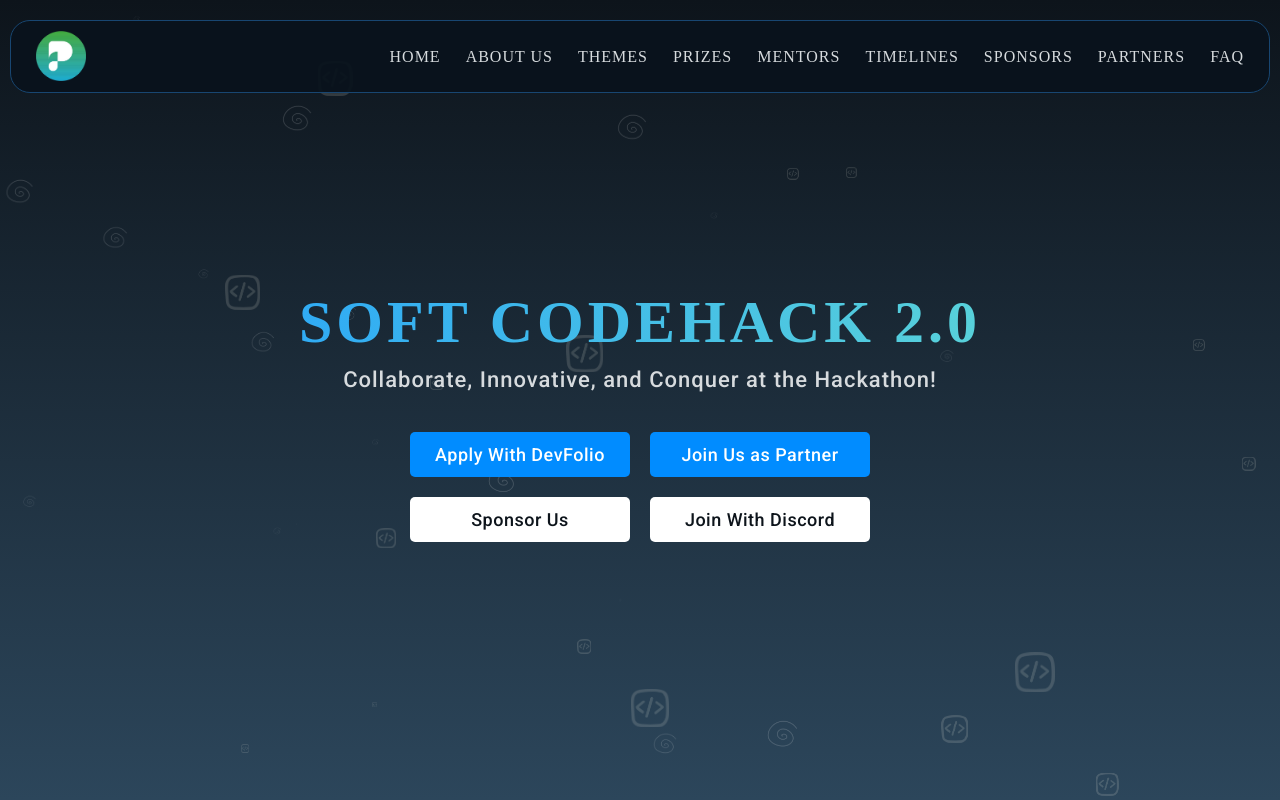
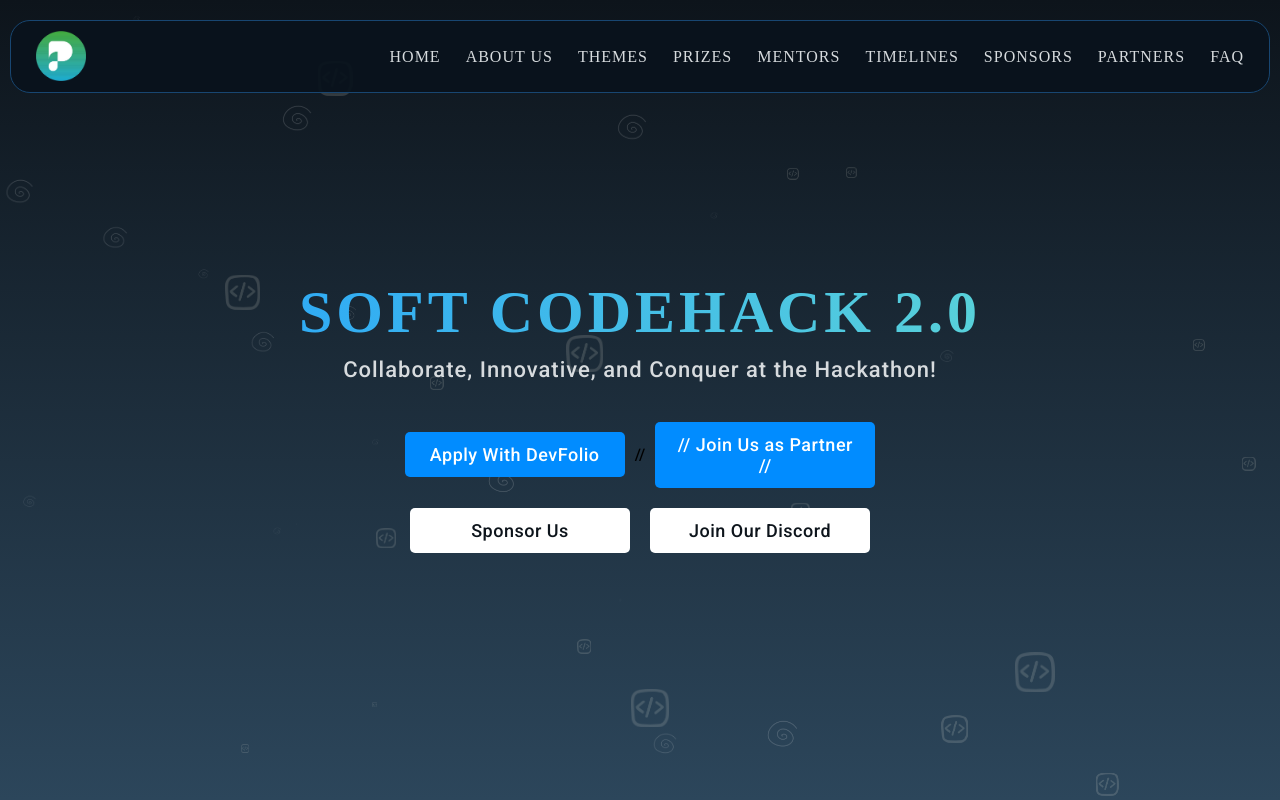
Before and after one commit to farhaanmalik/softcodehack2, a React (Create React App) app: page / in a window 1280 px wide. Shown: the top 800 px of the page. Built offline with nearby package versions, Linux system fonts and the light colour scheme; a web font is replaced by a local one.

Commit message:
Discord link

```diff
--- a/src/components/Hero.js
+++ b/src/components/Hero.js
@@ -107,17 +107,17 @@
               Collaborate, Innovative, and Conquer at the Hackathon!
             </p>
             <div className="hero-btn">
-              <a href="/" className="btn-link">
+              <a href="/" className="btn-link" rel="noreferrer">
                 Apply With DevFolio
               </a>
-              <a href="/" className="btn-link">
-                Join Us as Partner
-              </a>
+              // <a href="/" className="btn-link" rel="noreferrer">
+              //   Join Us as Partner
+              // </a>
               <a href="/" className="btn-link">
                 Sponsor Us
               </a>
-              <a href="/" className="btn-link">
-                Join With Discord
+             <a href="https://discord.gg/sxVdEZdsNq" target="_blank" rel="noreferrer" className="btn-link">
+                  Join Our Discord
               </a>
             </div>
           </div>
```
